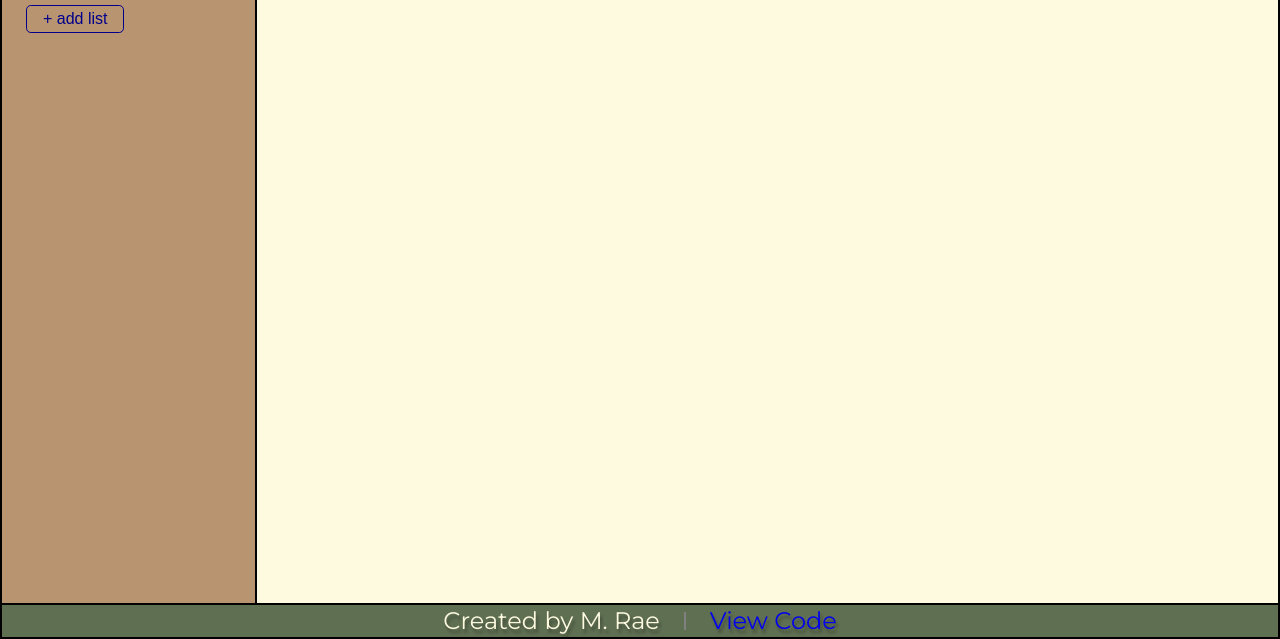
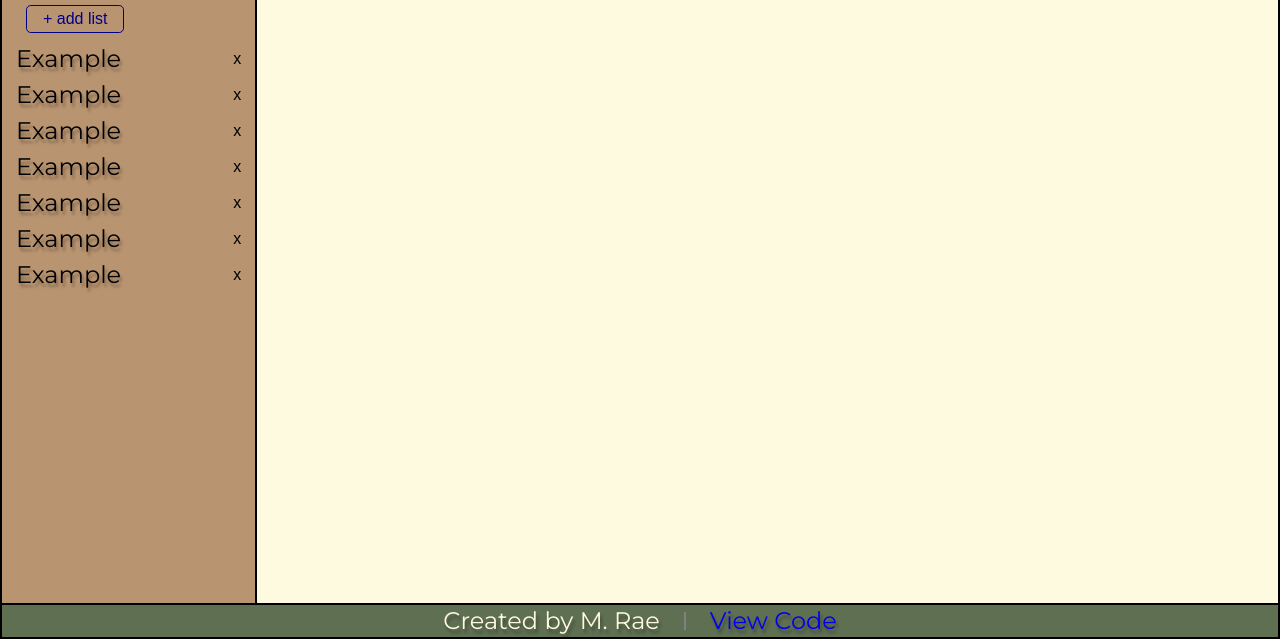
Before and after one commit to mattyjrae123/todo-list, a website built with webpack: page src/index.html in a window 1280 px wide. Shown: the part 161-800 px from the top of the page. Built offline with nearby package versions, Linux system fonts and the light colour scheme.

Commit message:
Style delete buttons for lists

```diff
--- a/src/index.html
+++ b/src/index.html
@@ -19,26 +19,13 @@
         <button class="add-btn" id="list-modal-btn">+ add list</button>
       </div>
       <div id="sidebar-list-container">
-        <!-- <h3>Example 1</h3>
-        <h3>Example example 2</h3>
-        <h3 class="current-list">Example 3</h3>
-        <h3>Example 4</h3>
-        <h3>Example 1</h3>
-        <h3>Example example 2</h3>
-        <h3>Example 3</h3>
-        <h3>Example 4</h3>
-        <h3>Example 1</h3>
-        <h3>Example example 2</h3>
-        <h3>Example 3</h3>
-        <h3>Example 4</h3>
-        <h3>Example 1</h3>
-        <h3>Example example 2</h3>
-        <h3>Example 3</h3>
-        <h3>Example 4</h3>
-        <h3>Example 1</h3>
-        <h3>Example example 2</h3>
-        <h3>Example 3</h3>
-        <h3>Example 4</h3> -->
+        <div class="project-wrapper"><h3>Example</h3><button class="list-delete-btn red-btn">x</button></div>
+        <div class="project-wrapper"><h3>Example</h3><button class="list-delete-btn red-btn">x</button></div>
+        <div class="project-wrapper"><h3>Example</h3><button class="list-delete-btn red-btn">x</button></div>
+        <div class="project-wrapper"><h3>Example</h3><button class="list-delete-btn red-btn">x</button></div>
+        <div class="project-wrapper"><h3>Example</h3><button class="list-delete-btn red-btn">x</button></div>
+        <div class="project-wrapper"><h3>Example</h3><button class="list-delete-btn red-btn">x</button></div>
+        <div class="project-wrapper"><h3>Example</h3><button class="list-delete-btn red-btn">x</button></div>
       </div>
     </div>
     <div id="main-content">
--- a/src/styles/style.css
+++ b/src/styles/style.css
@@ -139,6 +139,13 @@ header {
   padding-left: 0;
 }
 
+.project-wrapper {
+  display: flex;
+  align-items: center;
+  gap: 0.5rem;
+  margin: 0 0.5rem;
+}
+
 /*
   FOOTER
 */
@@ -244,12 +251,12 @@ h2 {
 
 h3 {
   font-size: 1.5rem;
-  margin: 0.25rem 1rem;
   padding: 0.25rem;
   border: 2px solid rgba(0, 0, 0, 0);
   border-radius: 5px;
   cursor: pointer;
   text-shadow: 2px 4px 3px rgba(0,0,0,0.3);
+  width: 100%;
 }
 
 h3:hover {
@@ -305,8 +312,15 @@ button:active{
 
 .red-btn {
   color: red;
+  border-radius: 10rem;
 }
 
 .red-btn:hover {
   background-color: red;
 }
+
+.list-delete-btn {
+  border: none;
+  font-size: 1rem;
+  color: black;
+}
```
